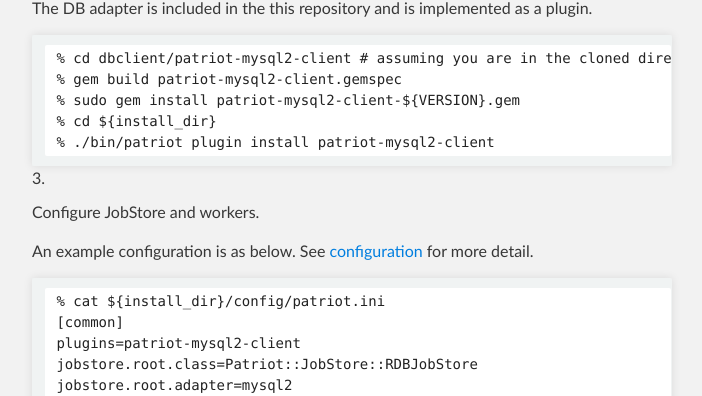
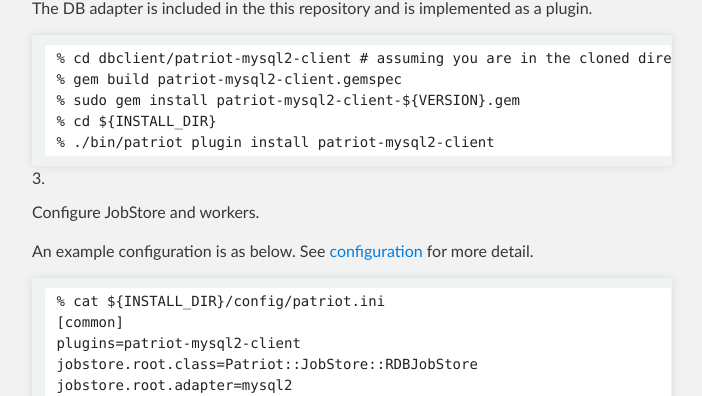
Before and after one commit to CyberAgent/patriot-workflow-scheduler, a Jekyll site: the page built from index.md, in a window 1280 px wide and 1400 px high, scrolled down 1696 px. Shown: the part 210-606 px from the top of the window, without its empty margins (308-1010 px from the left). Built offline with Jekyll 4.4.1, drawn with Linux system fonts in a browser that asks for light colours; some of the changed text lies outside the part shown.

````diff
--- a/index.md
+++ b/index.md
@@ -17,8 +17,8 @@ dependency flows.
 % gem build patriot-workflow-scheduler.gemspec
 % gem install patriot-workflow-scheduler-${VERSION}>.gem
 % rehash
-% patriot-init ${install_dir}
-% cd ${install_dir}
+% patriot-init ${INSTALL_DIR}
+% cd ${INSTALL_DIR}
 % ./bin/patriot execute 2015-04-01 batch/sample/daily/test.pbc
 ```
 
@@ -74,7 +74,7 @@ By using the JobStore, multiple jobs can be executed by workers in parallel and
     % cd dbclient/patriot-mysql2-client # assuming you are in the cloned directory
     % gem build patriot-mysql2-client.gemspec
     % sudo gem install patriot-mysql2-client-${VERSION}.gem
-    % cd ${install_dir}
+    % cd ${INSTALL_DIR}
     % ./bin/patriot plugin install patriot-mysql2-client
     ```
 
@@ -84,7 +84,7 @@ By using the JobStore, multiple jobs can be executed by workers in parallel and
     See [configuration](config.html) for more detail.
 
     ```
-    % cat ${install_dir}/config/patriot.ini
+    % cat ${INSTALL_DIR}/config/patriot.ini
     [common]
     plugins=patriot-mysql2-client
     jobstore.root.class=Patriot::JobStore::RDBJobStore
@@ -120,7 +120,7 @@ By using the JobStore, multiple jobs can be executed by workers in parallel and
 5. Register jobs
 
     ```
-    % ${install_dir}/bin/patriot register YYYY-mm-DD ${batch config file}
+    % ${INSTALL_DIR}/bin/patriot register YYYY-mm-DD ${batch config file}
     ```
 
     Jobs defined in the batch config file will be executed by the worker.
````
Also changed, not shown: pbc.md (+39 -7 lines).
